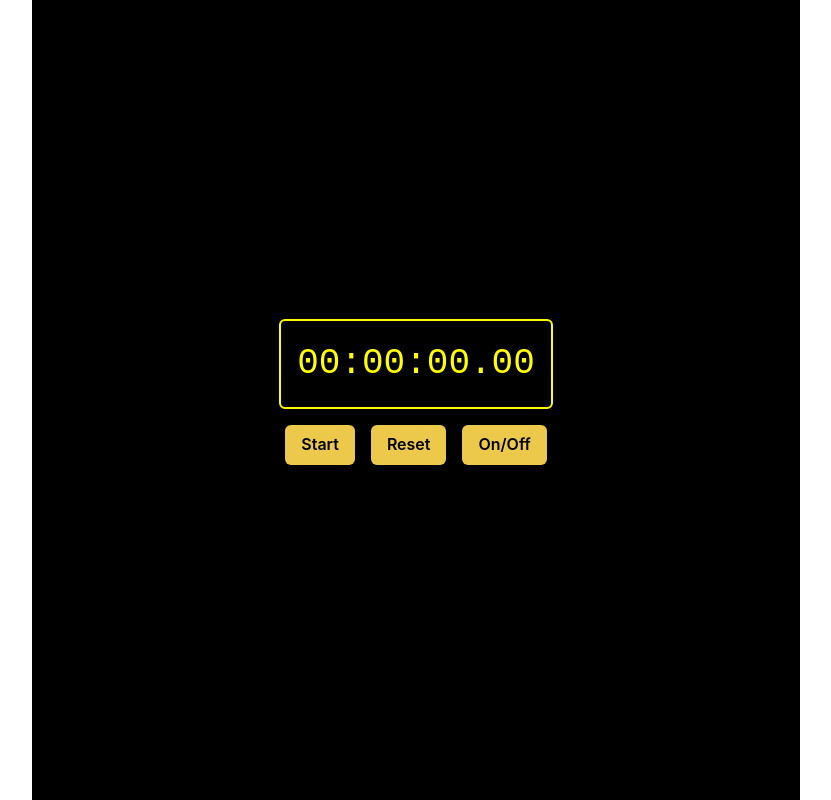
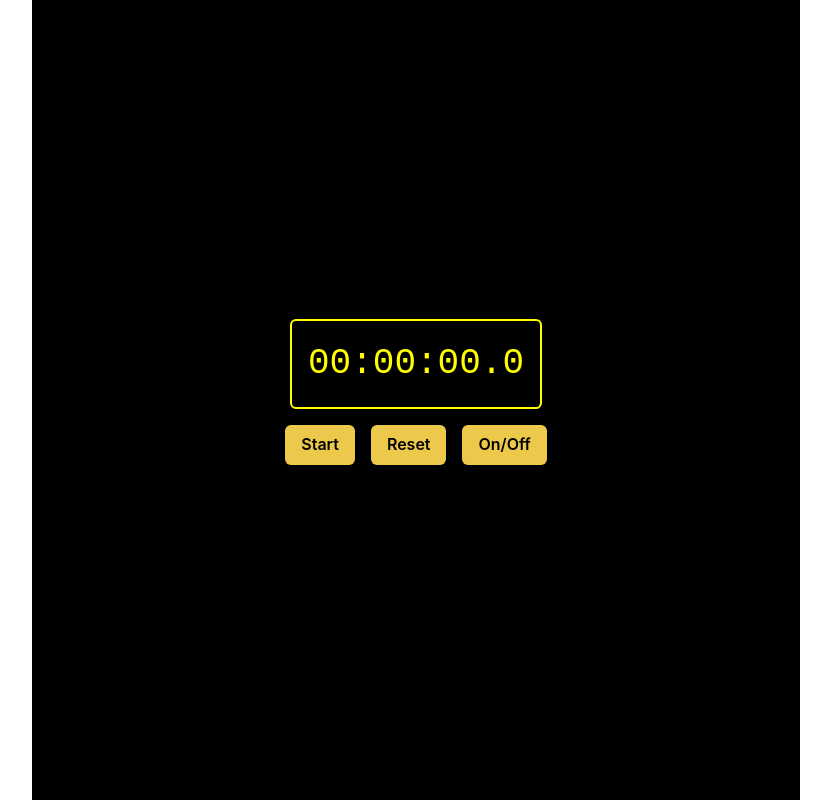
Before and after one commit to GPT-Engineer-App-Dev/visual-inspiration-app, a React (Vite) app: page / in a window 1280 px wide. Shown: the whole page, without its empty margins (224-1055 px from the left). Built offline with nearby package versions, Linux system fonts and the light colour scheme.

Commit message:
Fix the display of the tenth of a second digit in the stopwatch app.

```diff
--- a/src/pages/Index.jsx
+++ b/src/pages/Index.jsx
@@ -38,7 +38,7 @@ const Index = () => {
   };
 
   const formatTime = (time) => {
-    const milliseconds = `0${(time % 1000) / 10}`.slice(-2);
+    const milliseconds = Math.floor((time % 1000) / 100); // Calculate tenths of a second
     const seconds = `0${Math.floor((time / 1000) % 60)}`.slice(-2);
     const minutes = `0${Math.floor((time / 60000) % 60)}`.slice(-2);
     const hours = `0${Math.floor(time / 3600000)}`.slice(-2);
```
